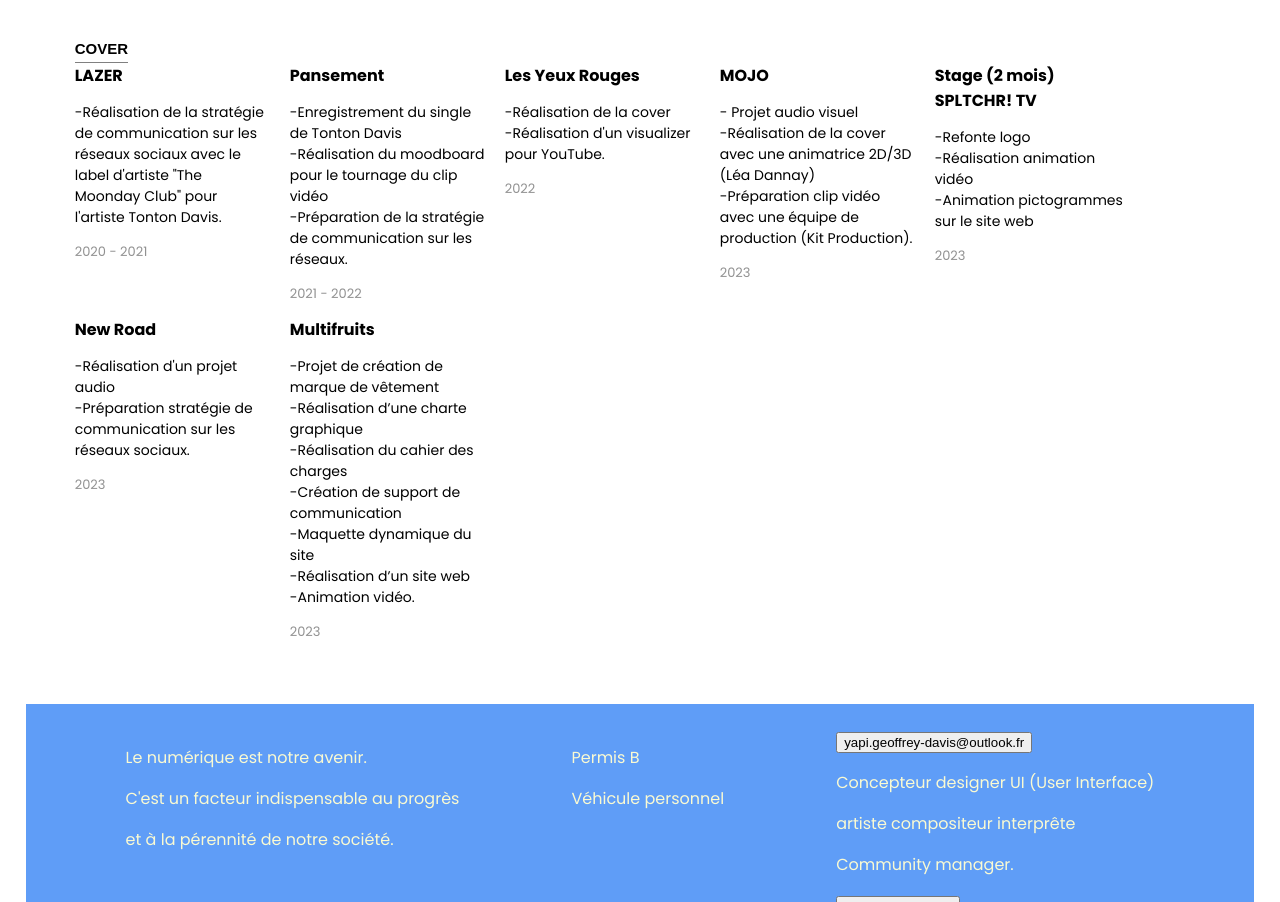
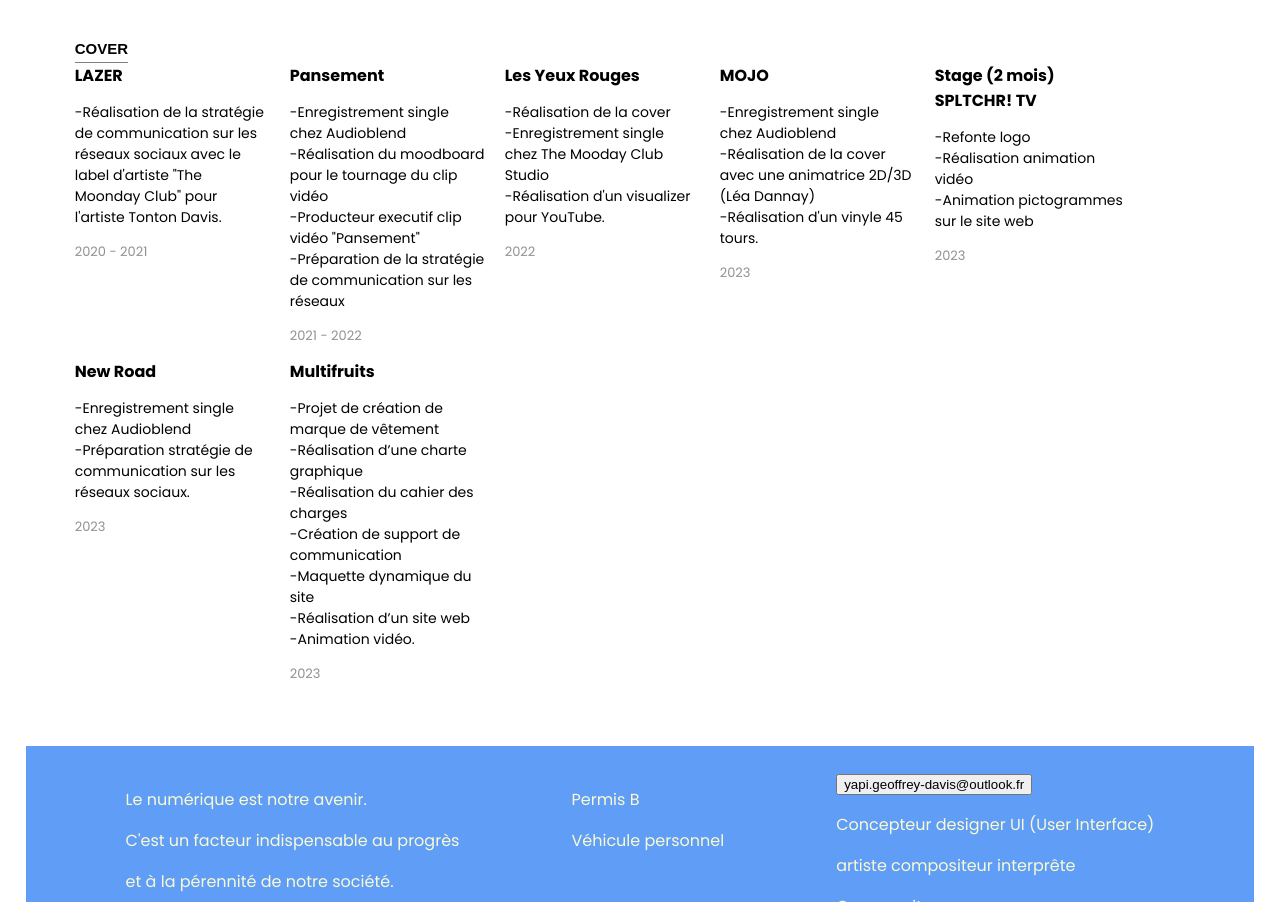
Before and after one commit to geoffrey-davis-yapi/Siteweb, a plain HTML site: page index.html in a window 1280 px wide. Shown: the part 4786-5688 px from the top of the page. Drawn offline with nearby package versions, Linux system fonts and the light colour scheme.

Commit message:
Update index.html

```diff
--- a/index.html
+++ b/index.html
@@ -192,9 +192,10 @@
                 <div class="project">
                     <h4>Pansement</h4>
                     <p class="description">
-                        -Enregistrement du single de Tonton Davis
+                        -Enregistrement single chez Audioblend
                         <br> -Réalisation du moodboard pour le tournage du clip vidéo
-                        <br> -Préparation de la stratégie de communication sur les réseaux.
+                        <br> -Producteur executif clip vidéo "Pansement"
+                        <br> -Préparation de la stratégie de communication sur les réseaux
                     </p>
                     <p class="dates">2021 - 2022 </p>
                 </div>
@@ -202,6 +203,7 @@
                     <h4> Les Yeux Rouges </h4>
                     <p class="description">
                         -Réalisation de la cover
+                        <br> -Enregistrement single chez The Mooday Club Studio
                         <br> -Réalisation d'un visualizer pour YouTube.
                     </p>
                     <p class="dates">2022</p>
@@ -209,9 +211,9 @@
                 <div class="project">
                     <h4> MOJO </h4>
                     <p class="description">
-                        - Projet audio visuel
+                        -Enregistrement single chez Audioblend
                         <br>-Réalisation de la cover avec une animatrice 2D/3D (Léa Dannay)
-                        <br>-Préparation clip vidéo avec une équipe de production (Kit Production).
+                        <br> -Réalisation d'un vinyle 45 tours.
                     </p>
                     <p class="dates">2023</p>
                 </div>
@@ -227,7 +229,7 @@
                 <div class="project">
                     <h4> New Road </h4>
                     <p class="description">
-                        -Réalisation d'un projet audio
+                        -Enregistrement single chez Audioblend
                         <br>-Préparation stratégie de communication sur les réseaux sociaux.
                     </p>
                     <p class="dates">2023</p>
```
